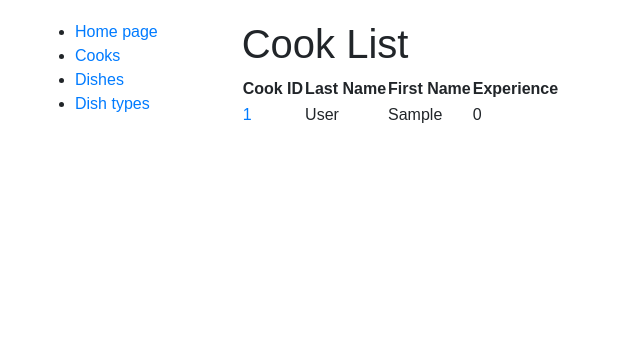
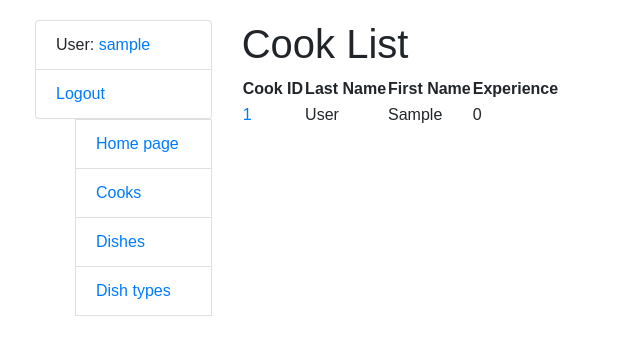
Before and after one commit to Luchnick112/py-resto-management, a Django app: page /cook/ in a window 1280 px wide. Shown: the top 355 px of the page, without its empty margins (0-640 px from the left). Run offline with Django 5.2, Linux system fonts and the light colour scheme; the visitor is signed in with stand-in values (Sample User, id 1); data comes from the database, SQL or seed files in the repository.

Commit message:
Add interface  Login/Logout on the Sidebar, add LOGIN_REDIRECT_URL in settings.py

```diff
--- a/py_resto_management/settings.py
+++ b/py_resto_management/settings.py
@@ -27,11 +27,13 @@ DEBUG = True
 
 ALLOWED_HOSTS = []
 
+INTERNAL_IPS = [
+    "127.0.0.1",
+]
+
 AUTH_USER_MODEL = "kitchen.Cook"
 
 LOGIN_REDIRECT_URL = "/"
-
-LOGOUT_REDIRECT_URL = "/"
 
 # Application definition
 
--- a/py_resto_management/urls.py
+++ b/py_resto_management/urls.py
@@ -14,11 +14,14 @@ Including another URLconf
     1. Import the include() function: from django.urls import include, path
     2. Add a URL to urlpatterns:  path('blog/', include('blog.urls'))
 """
-
+from django.conf import settings
+from django.conf.urls.static import static
 from django.contrib import admin
 from django.urls import path, include
 
 urlpatterns = [
     path("admin/", admin.site.urls),
     path("", include("kitchen.urls", namespace="kitchen")),
-]
+    path("accounts/", include("django.contrib.auth.urls")),
+    path("__debug__/", include("debug_toolbar.urls")),
+] + static(settings.STATIC_URL, document_root=settings.STATIC_ROOT)
--- a/templates/includes/sidebar.html
+++ b/templates/includes/sidebar.html
@@ -1,6 +1,20 @@
+<ul class="sidebar-nav list-group">
+  {% if user.is_authenticated %}
+    <li class="list-group-item">User: <a href="{{ user.get_absolute_url }}">{{ user.get_username }}</a></li>
+    <li class="list-group-item">
+      <a href="#" onclick="event.preventDefault(); document.getElementById('logout-form').submit();">Logout</a>
+          <form id="logout-form" action="{% url 'logout' %}" method="post" style="display:none;">
+            {% csrf_token %}
+          </form>
+    </li>
+  {% else %}
+    <li class="list-group-item"><a href="{% url 'login' %}?next={{request.path}}">Login</a></li>
+  {% endif %}
+</ul>
+
 <ul>
-  <li><a href="{% url 'kitchen:index' %}">Home page</a></li>
-  <li><a href="{% url 'kitchen:cook-list' %}">Cooks</a></li>
-  <li><a href="{% url 'kitchen:dish-list' %}">Dishes</a></li>
-  <li><a href="{% url 'kitchen:dish-type-list' %}">Dish types</a></li>
+  <li class="list-group-item"><a href="{% url 'kitchen:index' %}">Home page</a></li>
+  <li class="list-group-item"><a href="{% url 'kitchen:cook-list' %}">Cooks</a></li>
+  <li class="list-group-item"><a href="{% url 'kitchen:dish-list' %}">Dishes</a></li>
+  <li class="list-group-item"><a href="{% url 'kitchen:dish-type-list' %}">Dish types</a></li>
 </ul>
```
